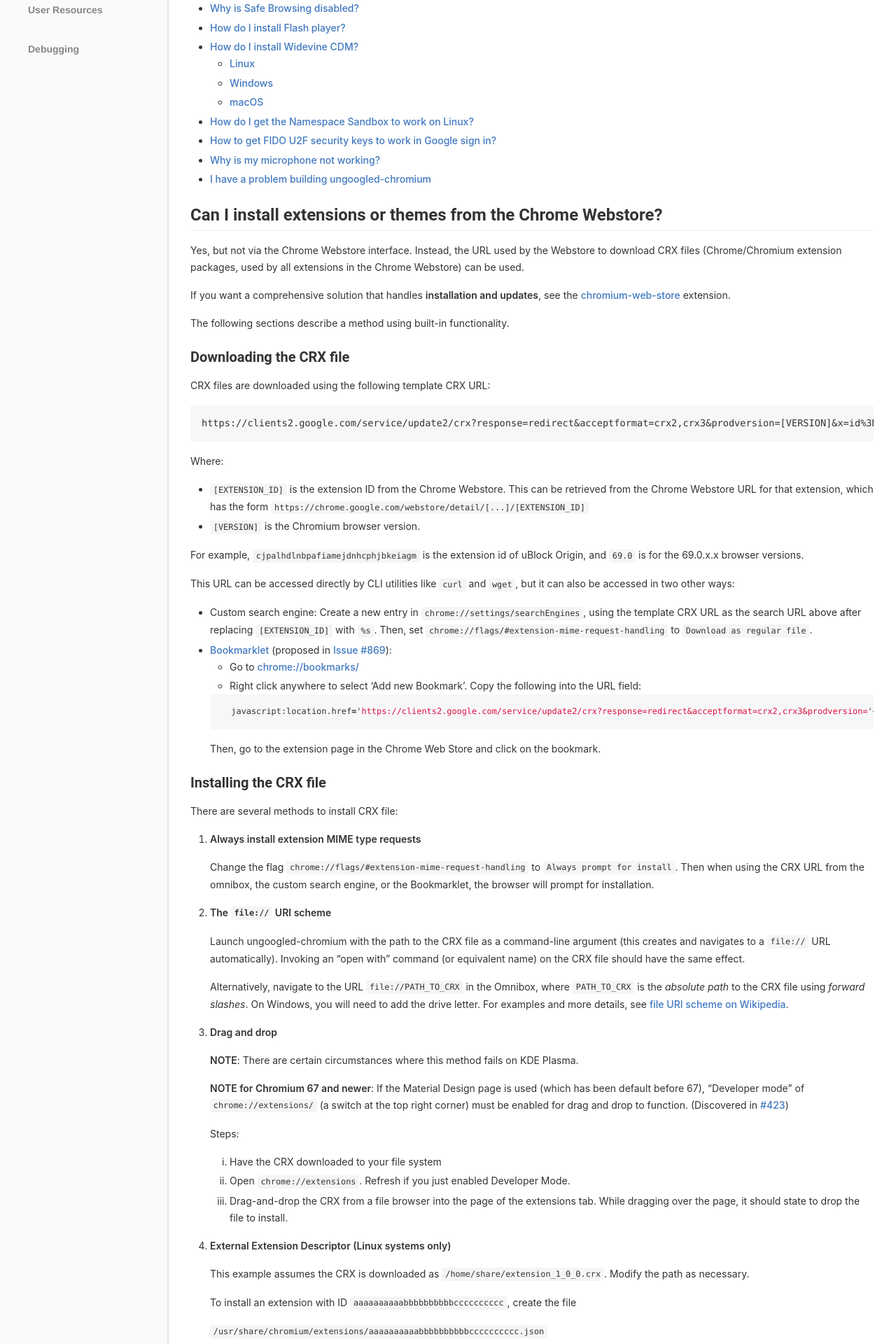
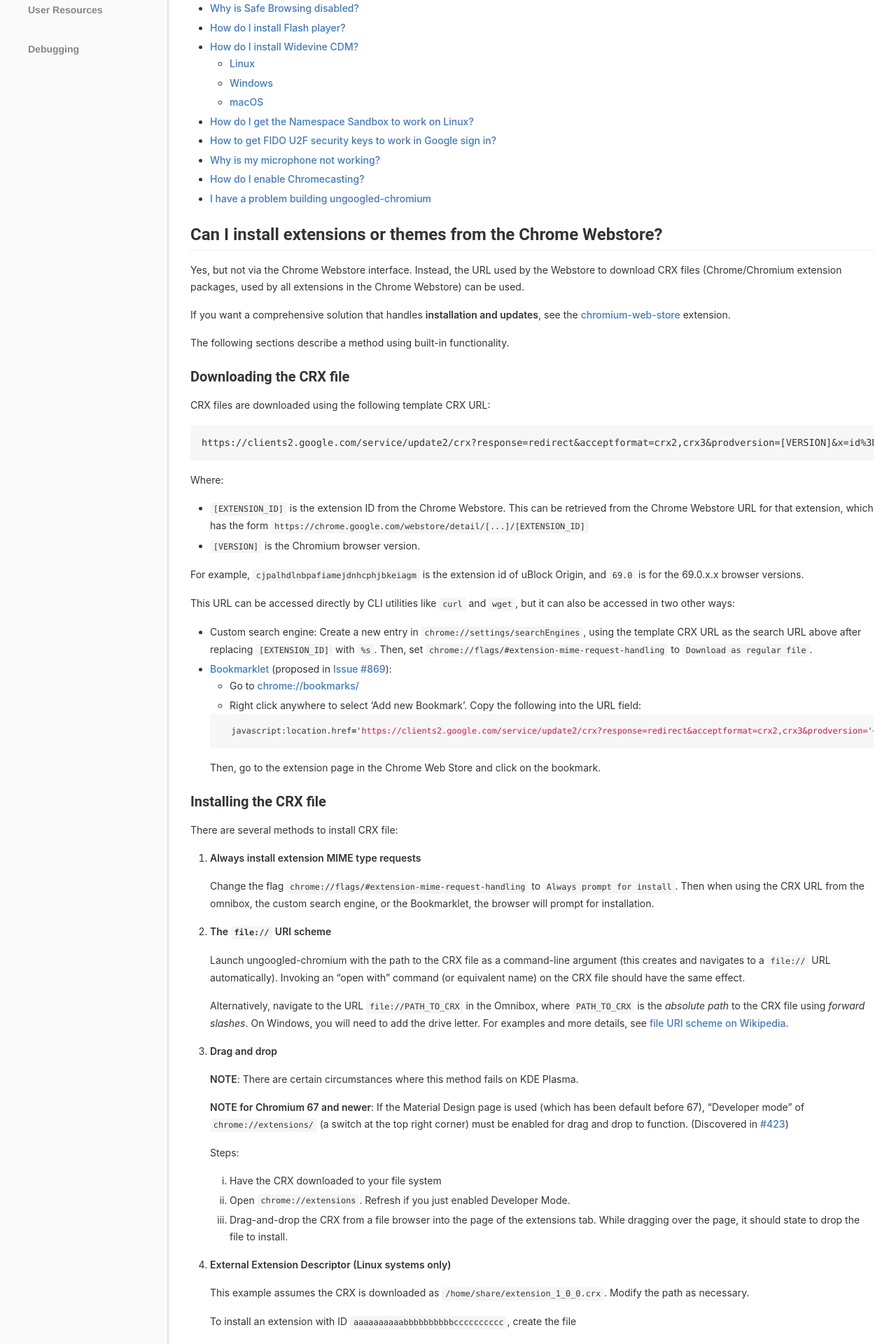
Before and after one commit to ungoogled-software/ungoogled-chromium-wiki, a Jekyll site: the page built from faq.md, in a window 1280 px wide. Shown: the part 326-2246 px from the top of the page at 70% size. Built offline with Jekyll 4.4.1, drawn with Linux system fonts in a browser that asks for light colours; part of the change alters nothing that is shown.

Commit message:
FAQ: Add info on enabling Chromecasts

```diff
--- a/faq.md
+++ b/faq.md
@@ -234,6 +234,10 @@ trk:184:https://www.9oo91e.qjz9zk/speech-api/full-duplex/v1/down?key=dummytoken&
 
 3. Applications like Skype for Web parse the name of the built-in PDF viewing plugin from the JavaScript API `navigator.plugins` ([See Issue #1010 comment](https://github.com/Eloston/ungoogled-chromium/issues/1010#issuecomment-643740388)). On ungoogled-chromium 83.0.4103.106-1 and newer, go to `chrome://flags/#pdf-plugin-name` and set the name to "Google Chrome" or "Microsoft Edge".
 
+## How do I enable Chromecasting?
+
+Navigate to `chrome://flags/#cast-media-route-provider` and set the flag to Enabled. Then relaunch the browser as the page indicates.
+
 ## I have a problem building ungoogled-chromium
 
 See if the [Building FAQ](https://github.com/Eloston/ungoogled-chromium/blob/master/docs/building.md#building-faq) can address your problem. If not, check other resources in the [Support document](https://github.com/Eloston/ungoogled-chromium/blob/master/SUPPORT.md).
```
